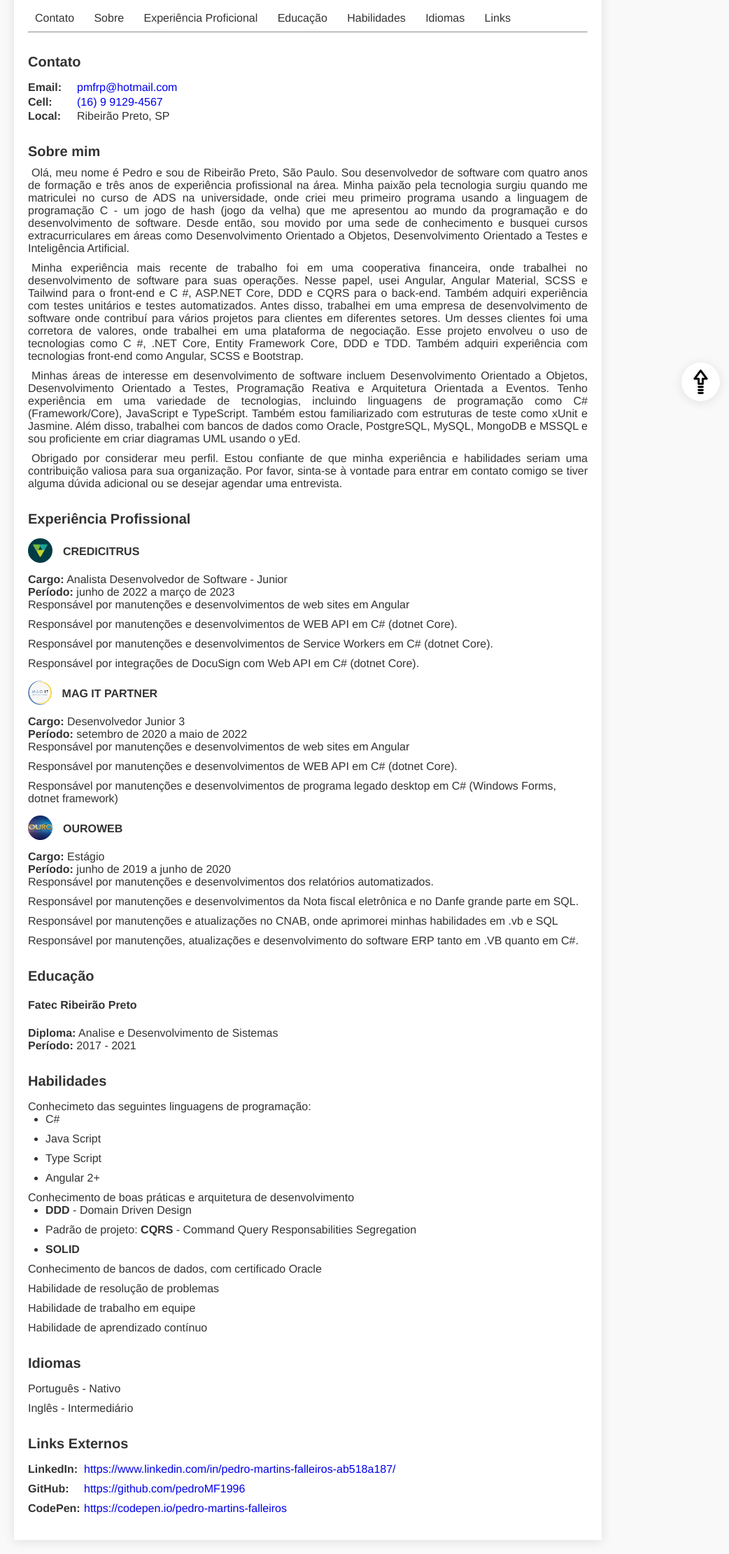
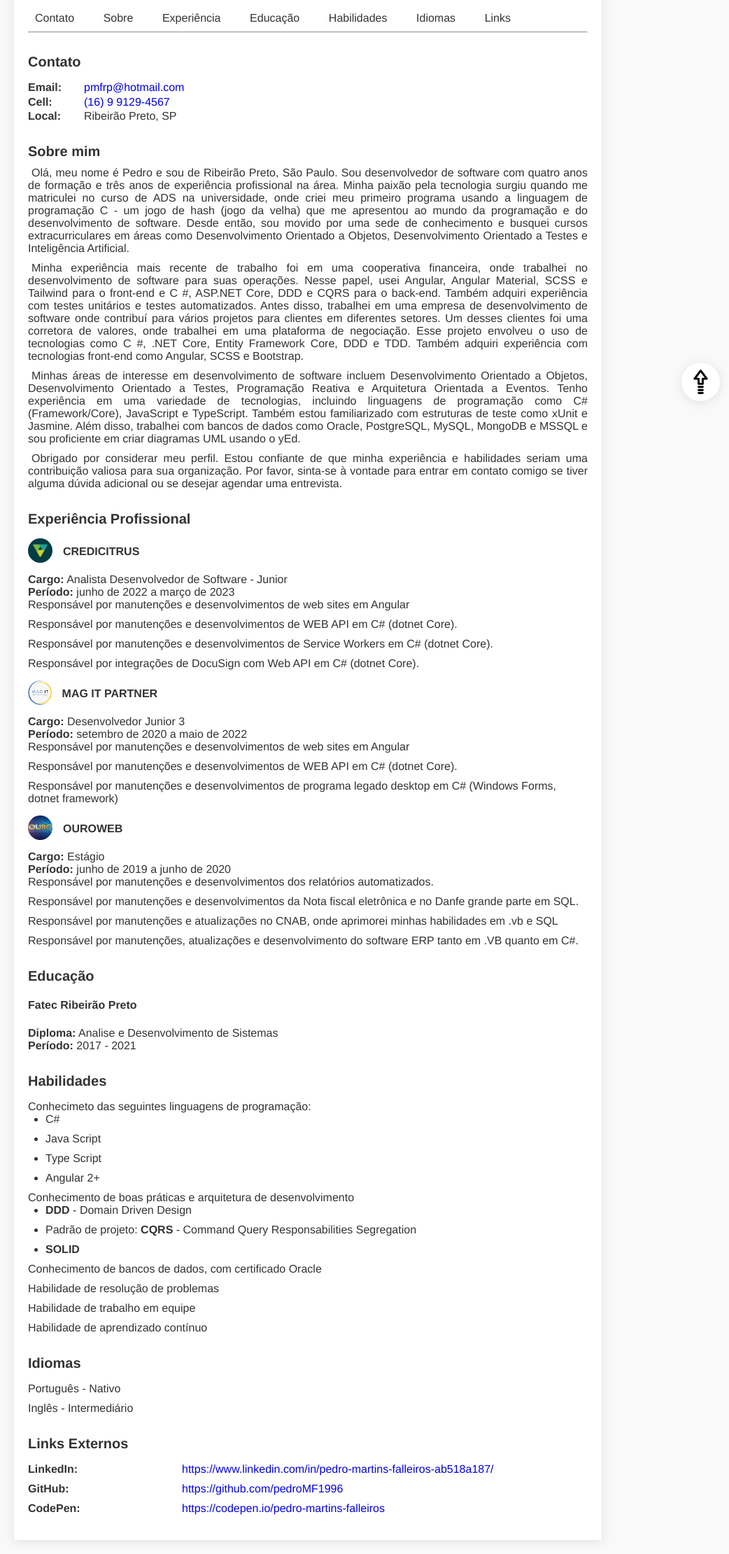
Before and after one commit to pedroMF1996/curriculo, a plain HTML site: page index.html in a window 1280 px wide. Shown: the part 157-2377 px from the top of the page at 70% size, without its empty margins (200-1242 px from the left). Drawn offline with Linux system fonts and the light colour scheme.

Commit message:
Ajustando responsividade

```diff
--- a/index.html
+++ b/index.html
@@ -3,6 +3,7 @@
   <head>
     <head>
     <meta charset="UTF-8">
+    <meta name="viewport" content="width=device-width, user-scalable=yes, initial-scale=1.0, maximum-scale=10, minimum-scale=1.0">
     <title>Currículo - Pedro Martins Falleiros</title>
     <link rel="stylesheet" href="style.css">
   </head>
@@ -18,7 +19,7 @@
         <ul class="menu">
           <li><a href="#contato">Contato</a></li>
           <li><a href="#sobre">Sobre</a></li>
-          <li><a href="#xpProfissional">Experiência Proficional</a></li>
+          <li><a href="#xpProfissional">Experiência</a></li>
           <li><a href="#educacao">Educação</a></li>
           <li><a href="#habilidades">Habilidades</a></li>
           <li><a href="#idiomas">Idiomas</a></li>
--- a/style.css
+++ b/style.css
@@ -145,36 +145,35 @@ body::-webkit-scrollbar-thumb{
   text-transform: uppercase;
 }
 
-.gridLinks{
-  display: grid;
-  grid-template: "titulo link" auto/70px auto;
-  gap: 10px;
-}
-
 .gridContato{
   display: grid;
-  grid-template: "titulo contato" auto/60px auto;
-  gap: 10px;
+  grid-template: "titulo contato" auto/10% 90%;
 }
 
 .contato{
   grid-area: contato;
-  text-wrap: wrap;
+}
+
+.gridLinks{
+  display: grid;
+  grid-template: "titulo link" auto/25% 75%;
+  gap: 20px;
 }
 
 .titulo{
   grid-area: titulo;
-  text-wrap: wrap;
+  width: fit-content;
 }
 
 .link{
   grid-area: link;
-  text-wrap: wrap;
+  word-wrap: break-word;
 }
 
 hr{
   margin: 0;
 }
+
 .taj{
   text-align: justify;
 }
@@ -183,3 +182,12 @@ hr{
   margin: 10px 0;
   text-indent: 5px;
 }
+
+@media (max-width:600px) {
+  .gridContato{
+    grid-template: "titulo contato" auto/25% 75%;
+  }
+  .taj p{
+    text-align: start;
+  }
+}
```
